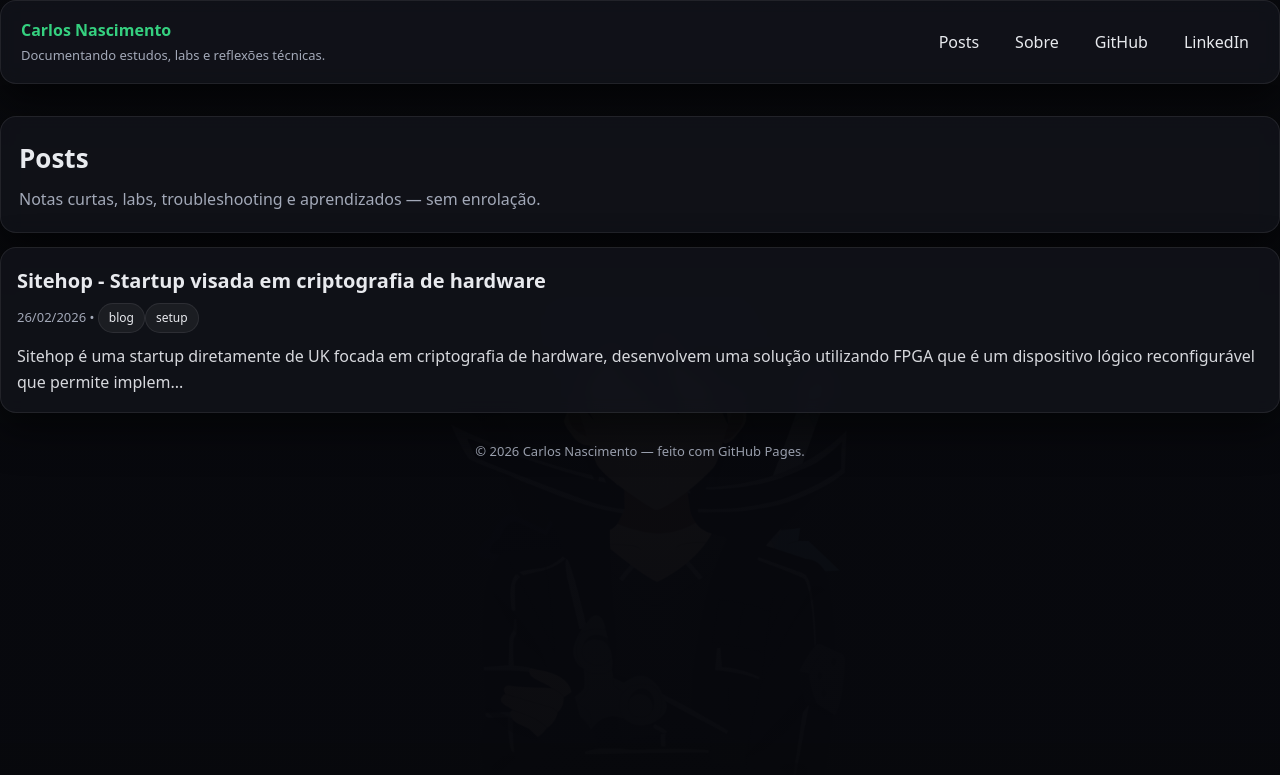
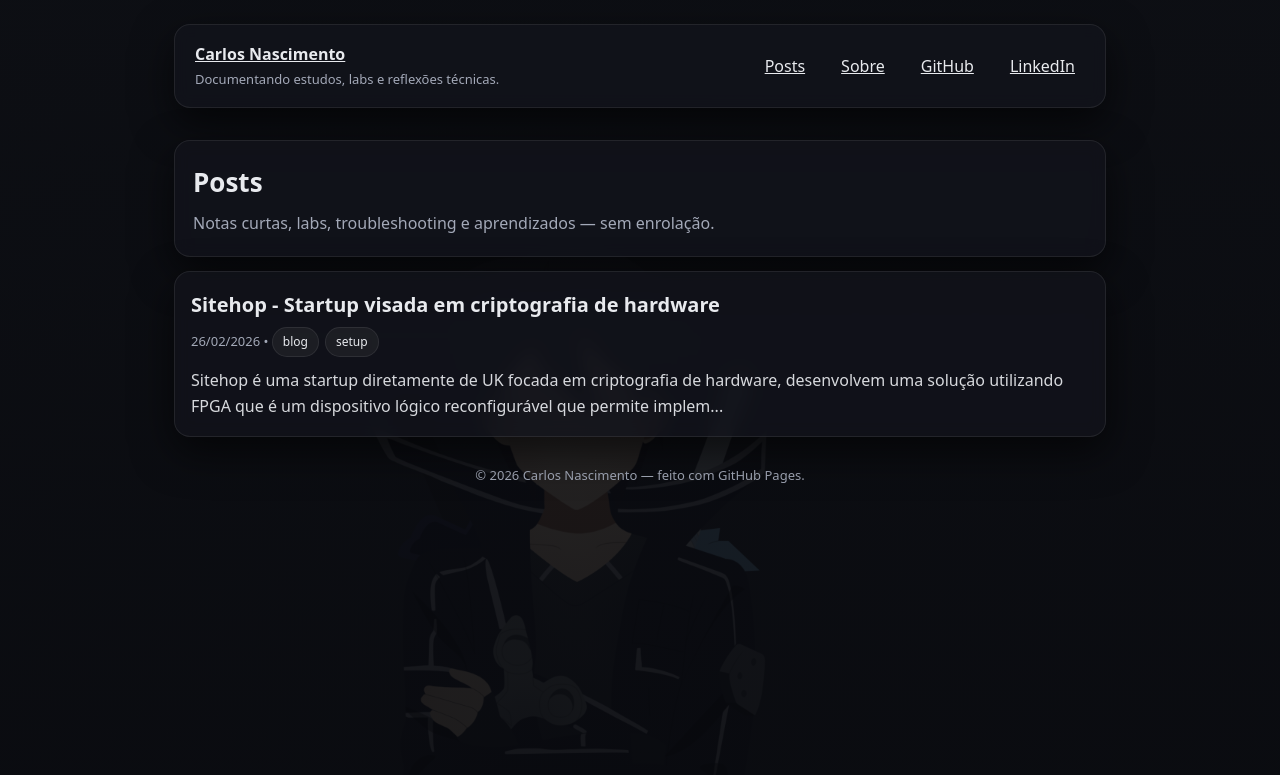
Before and after one commit to carloskyle/carloskyle.github.io, a Jekyll site: the page built from index.md, in a window 1280 px wide. Shown: the top 775 px of the page. Built offline with Jekyll 4.4.1, drawn with Linux system fonts in a browser that asks for light colours.

Commit message:
Update style.css

```diff
--- a/assets/css/style.css
+++ b/assets/css/style.css
@@ -5,8 +5,8 @@
   --muted: #a3a9b8;
   --border: rgba(255,255,255,.08);
 
+  /* Accent discreto */
   --accent: #35d07f;
-  --accent2: #35d07f;
 
   --radius: 16px;
   --shadow: 0 15px 40px rgba(0,0,0,.6);
@@ -21,42 +21,18 @@ body{
   margin:0;
   font: 16px/1.65 ui-sans-serif, system-ui, -apple-system, Segoe UI, Roboto, Arial;
   color: var(--text);
-  background: transparent;     /* importante */
-  position: relative;
-  z-index: 0;
+
+  background:
+    linear-gradient(rgba(7,8,12,.85), rgba(7,8,12,.92)),
+    url("/assets/bg.png") right center / cover no-repeat fixed;
+  background-attachment: fixed;
 }
 
-/* garante fundo base */
-html{
-  background: var(--bg);
-}
-
-body::before{
-  content:"";
-  position: fixed;
-  inset: 0;
-  background-image: var(--page-bg);
-  background-size: cover;
-  background-repeat: no-repeat;
-  background-position: center 70%;
-  opacity: 0.22;
-  pointer-events: none;
-  z-index: 0;                 /* NÃO negativo */
-}
-
-body::after{
-  content:"";
-  position: fixed;
-  inset: 0;
-  background: linear-gradient(rgba(7,8,12,.78), rgba(7,8,12,.92));
-  pointer-events: none;
-  z-index: 1;
-}
-
-/* sobe todo o conteúdo acima do overlay */
+/* Container */
 .container{
-  position: relative;
-  z-index: 2;
+  max-width: var(--max);
+  margin:0 auto;
+  padding: 24px;
 }
 
 /* NAV */
@@ -76,8 +52,14 @@ body::after{
 }
 
 .brand{ display:flex; flex-direction:column; gap:2px; }
-.brand .title{ font-weight:700; color: var(--text); }
-.brand .desc{ font-size:13px; color: var(--muted); }
+.brand .title{
+  font-weight:700;
+  color: var(--text);
+}
+.brand .desc{
+  font-size:13px;
+  color: var(--muted);
+}
 
 .links{
   display:flex;
@@ -90,12 +72,10 @@ body::after{
   padding: 8px 10px;
   border-radius:12px;
   transition:.2s;
-  text-decoration: none;
 }
 
 .links a:hover{
   background: rgba(255,255,255,.05);
-  text-decoration: none;
 }
 
 /* Article */
@@ -117,8 +97,13 @@ article h1{
   line-height:1.2;
 }
 
-article h2{ margin-top:28px; }
-article p{ margin-bottom:18px; }
+article h2{
+  margin-top:28px;
+}
+
+article p{
+  margin-bottom:18px;
+}
 
 /* Code */
 pre{
@@ -126,7 +111,6 @@ pre{
   border-radius:12px;
   padding:16px;
   overflow:auto;
-  border: 1px solid rgba(255,255,255,.06);
 }
 
 code{
@@ -136,15 +120,13 @@ code{
 }
 
 /* Tags */
-.badges{ display:flex; gap:8px; flex-wrap:wrap; margin-top:10px; }
 .badge{
   display:inline-block;
   font-size:12px;
   padding:4px 10px;
   border-radius:999px;
-  border: 1px solid var(--border);
-  background: rgba(255,255,255,.05);
-  color: var(--text);
+  background: rgba(255,255,255,.08);
+  margin-right:6px;
 }
 
 /* Images */
@@ -165,14 +147,48 @@ code{
   font-size:13px;
 }
 
-/* Links gerais (conteúdo) */
+/* MOBILE */
+@media (max-width: 768px){
+
+  body{
+    background:
+      linear-gradient(rgba(7,8,12,.92), rgba(7,8,12,.95)),
+      url("/assets/img/bg.png") center center / cover no-repeat;
+  }
+
+  .nav{
+    flex-direction:column;
+    align-items:flex-start;
+  }
+
+  article h1{
+    font-size:28px;
+  }
+
+  .container{
+    padding:16px;
+  }
+}
+
+/* ===== FIX 1: manter cor de links consistente (sem roxo de :visited) ===== */
 a, a:visited{
   color: var(--accent2);
+}
+
+.links a, .links a:visited{
+  color: var(--text);
+}
+
+.post-title a, .post-title a:visited{
+  color: var(--text);
   text-decoration: none;
 }
-a:hover{ text-decoration: underline; }
 
-/* Home (hero + cards) */
+.post-title a:hover{
+  text-decoration: underline;
+}
+
+/* ===== FIX 2: voltar segmentação da home (hero + cards) ===== */
 .hero{
   margin-top: 18px;
   padding: 20px 18px;
@@ -182,6 +198,7 @@ a:hover{ text-decoration: underline; }
   backdrop-filter: blur(8px);
   box-shadow: var(--shadow);
 }
+
 .hero h1{ margin: 0 0 6px; font-size: 26px; }
 .hero p{ margin:0; color: var(--muted); }
 
@@ -202,34 +219,22 @@ a:hover{ text-decoration: underline; }
 }
 
 .post-title{ font-size: 20px; margin: 0 0 6px; }
-.post-title a, .post-title a:visited{ color: var(--text); text-decoration:none; }
-.post-title a:hover{ text-decoration:none; }
-
 .meta{ font-size: 13px; color: var(--muted); }
 .excerpt{ margin: 10px 0 0; color: var(--text); opacity: .92; }
 
-/* MOBILE */
+/* badges/tags mais “chip” */
+.badges{ display:flex; gap:8px; flex-wrap:wrap; margin-top:10px; }
+.badge{
+  font-size: 12px;
+  padding: 4px 10px;
+  border-radius: 999px;
+  border: 1px solid var(--border);
+  background: rgba(255,255,255,.05);
+  color: var(--text);
+}
+
+/* Mobile: manter header e cards bonitos */
 @media (max-width: 768px){
-  .nav{
-    flex-direction:column;
-    align-items:flex-start;
-  }
-
-  article{
-    padding: 22px;
-  }
-
-  article h1{
-    font-size:28px;
-  }
-
-  .container{
-    padding:16px;
-  }
-
-  /* Foco mais pra baixo no mobile */
-  body::before{
-    background-position: center 75%;
-    opacity: 0.22;
-  }
+  .hero h1{ font-size: 22px; }
+  .post-title{ font-size: 18px; }
 }
```
